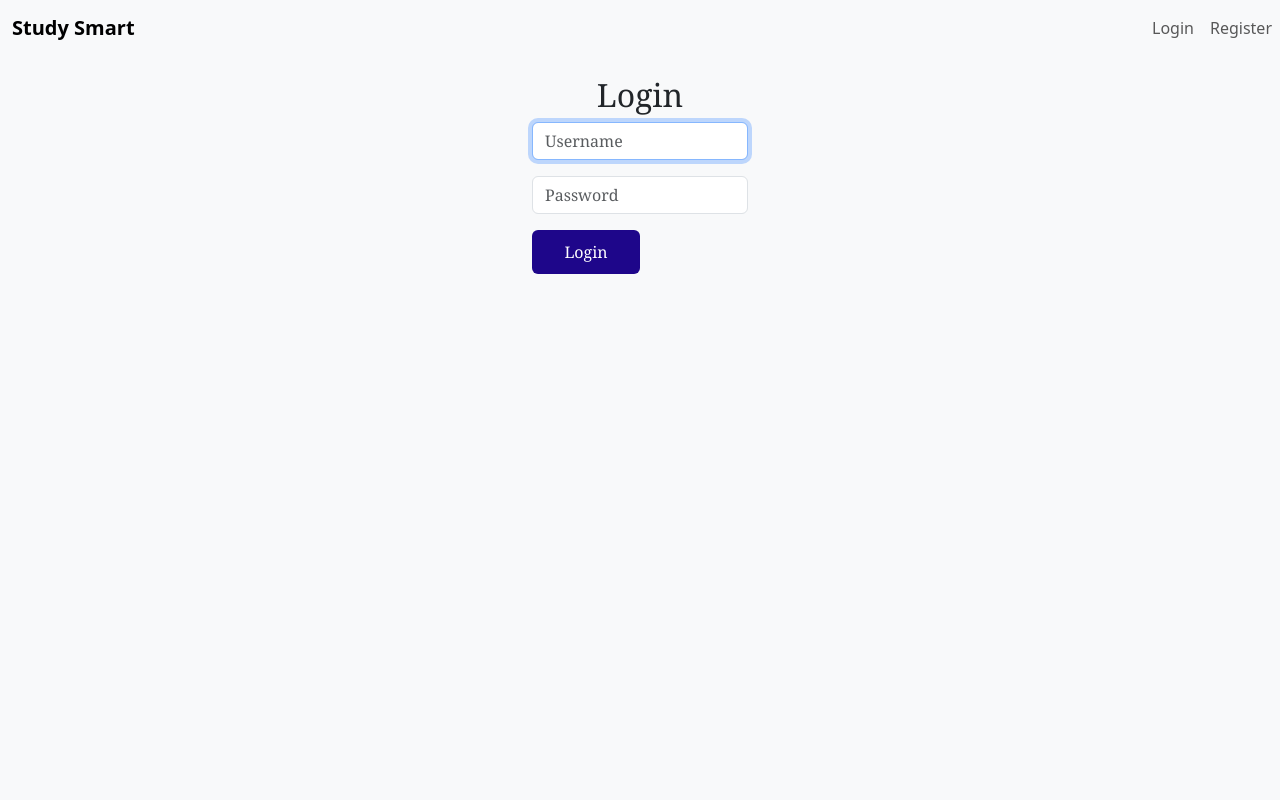
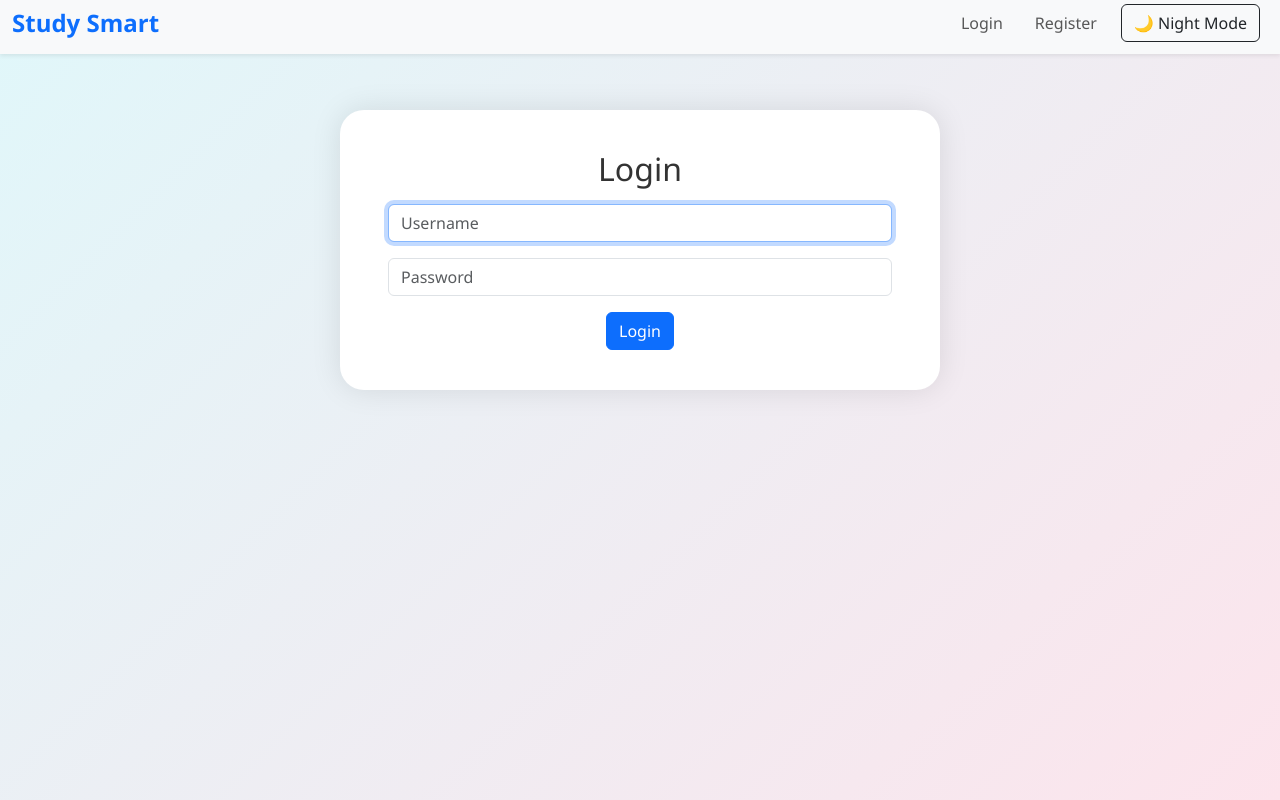
Before and after one commit to jathin317/Study-smart, a Flask app: page /login in a window 1280 px wide. Run offline with Flask 3, Linux system fonts and the light colour scheme; some libraries are stand-ins or nearby versions.

Commit message:
completed

```diff
--- a/app.py
+++ b/app.py
@@ -37,7 +37,7 @@ def login():
 
         db = get_db()
         user = db.execute("SELECT * FROM users WHERE username = ?", (username,)).fetchone()
-        if user is None or not check_password_hash(user["password"], password):
+        if user is None or not check_password_hash(user["hash"], password):
             flash("Invalid username or password.")
             return redirect("/login")
         flash("Logged in successfully.")
@@ -74,7 +74,7 @@ def register():
             return redirect("/register")
 
         hashed_password = generate_password_hash(password)
-        db.execute("INSERT INTO users (username, password) VALUES (?, ?)", (username, hashed_password))
+        db.execute("INSERT INTO users (username, hash) VALUES (?, ?)", (username, hashed_password))
         db.commit()
         flash("Registered successfully. Please log in.")
         return redirect("/login")
@@ -111,12 +111,15 @@ def tasks():
             flash("Task title is required.", "danger")
             return redirect("/tasks")
 
-        db.execute("INSERT INTO tasks (user_id, title, description, due_date, priority) VALUES (?, ?, ?, ?, ?)", (user_id, title, description, due_date, priority))
+        db.execute("INSERT INTO tasks (user_id, title, description, due_date, priority) VALUES (?, ?, ?, ?, ?)",
+                   (user_id, title, description, due_date, priority))
         db.commit()
         flash("Task added successfully.", "success")
+        return redirect("/tasks")
 
-        tasks = db.execute("SELECT * FROM tasks WHERE user_id = ? ORDER BY due_date ASC", (user_id,)).fetchall()
-        return render_template("tasks.html", tasks=tasks)
+    tasks = db.execute("SELECT * FROM tasks WHERE user_id = ? ORDER BY due_date ASC", (user_id,)).fetchall()
+    return render_template("tasks.html", tasks=tasks)
+
 
 @app.route("/timer")
 @login_required
@@ -134,3 +137,14 @@ def log_session():
     db.commit()
 
     return "", 204
+
+@app.route("/complete_task", methods=["POST"])
+@login_required
+def complete_task():
+    db = get_db()
+    user_id = session["user_id"]
+    task_id = request.form.get("task_id")
+    db.execute("UPDATE tasks SET complete = 1 WHERE id = ? AND user_id = ?", (task_id, user_id))
+    db.commit()
+    flash("Task marked as complete.", "success")
+    return redirect("/tasks")
--- a/static/css/style.css
+++ b/static/css/style.css
@@ -1,22 +1,105 @@
-form.container{
-    font-family:Cambria, Cochin, Georgia, Times, 'Times New Roman', serif;
-    width: 20%;
-    margin: 0 auto;
-    padding: 20px;
-    align-items: center;;
+body {
+    margin: 0;
+    padding-top: 80px;
+    background: linear-gradient(135deg, #e0f7fa, #fce4ec);
+    min-height: 100vh;
+    font-family: 'Segoe UI', Tahoma, Geneva, Verdana, sans-serif;
+}
+
+
+nav.navbar {
+    margin-top: 0 !important;
+    padding-top: 0 !important;
+    top: 0;
+    left: 0;
+    right: 0;
+    z-index: 1030;
+    position: fixed;
+}
+
+.container {
+    background-color: white;
+    border-radius: 1.5rem;
+    box-shadow: 0 0 30px rgba(0, 0, 0, 0.1);
+    padding: 2.5rem 3rem;
+    max-width: 600px;
+    margin: 30px auto;
+    text-align: center;
+    color: #0d3c94;
 }
 
 h2 {
-    text-align: center;
-    color: #1e068a;
+    font-size: 2rem;
+    color: #333;
+    margin-bottom: 1rem;
 }
 
-form.container button{
-    background-color: #1e068a;
-    color: white;
-    border: none;
-    padding: 10px 20px;
-    font-size: 16px;
-    width: 50%;
-    align-items: center;
+.lead {
+    font-size: 1.2rem;
+    color: #555;
 }
+
+#time {
+    font-size: 4rem;
+    font-weight: bold;
+    color: #2c3e50;
+    margin: 1.5rem 0;
+}
+
+button {
+    margin: 0 0.5rem;
+    font-size: 1.1rem;
+    padding: 0.6rem 1.2rem;
+    border-radius: 2rem;
+    transition: transform 0.2s ease, box-shadow 0.2s ease;
+}
+
+button:hover {
+    transform: scale(1.05);
+    box-shadow: 0 0 10px rgba(0, 0, 0, 0.15);
+}
+
+#status {
+    margin-top: 2rem;
+    font-size: 1.1rem;
+    color: #555;
+    font-style: italic;
+}
+
+.navbar-brand {
+    font-size: 1.5rem;
+}
+
+.navbar-nav .nav-link {
+    font-size: 1rem;
+    margin-left: 1rem;
+}
+
+/* Dark mode styles */
+body.dark-mode {
+    background: linear-gradient(135deg, #121212, #1f1f1f);
+    color: #f1f1f1;
+}
+
+body.dark-mode .container {
+    background-color: #242424;
+    color: #0d3c94;
+}
+
+body.dark-mode .navbar {
+    background-color: #2c2c2c !important;
+}
+
+body.dark-mode .nav-link {
+    color: #ddd !important;
+}
+
+body.dark-mode .btn-outline-dark {
+    color: #eee;
+    border-color: #eee;
+}
+
+h2.dark-mode {
+    color: #f1f1f1;
+    background-color: #f1f1f1;
+}
--- /dev/null
+++ b/static/js/nightmode.js
@@ -0,0 +1,24 @@
+// nightmode.js
+
+document.addEventListener("DOMContentLoaded", function () {
+    const toggleBtn = document.getElementById("night-toggle");
+
+    // Apply stored theme preference
+    if (localStorage.getItem("theme") === "dark") {
+        document.body.classList.add("dark-mode");
+        toggleBtn.innerText = "☀️ Light Mode";
+    }
+
+    toggleBtn.addEventListener("click", function () {
+        document.body.classList.toggle("dark-mode");
+
+        // Update button text and store preference
+        if (document.body.classList.contains("dark-mode")) {
+            toggleBtn.innerText = "☀️ Light Mode";
+            localStorage.setItem("theme", "dark");
+        } else {
+            toggleBtn.innerText = "🌙 Night Mode";
+            localStorage.setItem("theme", "light");
+        }
+    });
+});
--- a/templates/layout.html
+++ b/templates/layout.html
@@ -1,35 +1,46 @@
-<!DOCTYPE HTML>
+<!DOCTYPE html>
 <html lang="en">
 <head>
     <meta charset="UTF-8">
     <meta name="viewport" content="width=device-width, initial-scale=1.0">
-        <title>{% block title %}{% endblock %}</title>
-        <link rel="stylesheet" href="static/css/style.css">
-        <link href="https://cdn.jsdelivr.net/npm/bootstrap@5.3.7/dist/css/bootstrap.min.css" rel="stylesheet" integrity="sha384-LN+7fdVzj6u52u30Kp6M/trliBMCMKTyK833zpbD+pXdCLuTusPj697FH4R/5mcr" crossorigin="anonymous">
-        <script src="https://cdn.jsdelivr.net/npm/bootstrap@5.3.7/dist/js/bootstrap.bundle.min.js" integrity="sha384-ndDqU0Gzau9qJ1lfW4pNLlhNTkCfHzAVBReH9diLvGRem5+R9g2FzA8ZGN954O5Q" crossorigin="anonymous"></script>
-        <script src="https://cdn.jsdeliver.net/npm/chart.js"></script>
+    <title>{% block title %}Study Smart{% endblock %}</title>
+
+    <link href="https://cdn.jsdelivr.net/npm/bootstrap@5.3.7/dist/css/bootstrap.min.css" rel="stylesheet" crossorigin="anonymous">
+    <link rel="stylesheet" href="{{ url_for('static', filename='css/style.css') }}">
+    <script src="https://cdn.jsdelivr.net/npm/chart.js"></script>
 </head>
-    <body class="bg-light">
-        <navbar class="navbar navbar-expand-lg navbar-light bg-light" id="navbar">
+<body>
+
+    <nav class="navbar navbar-expand-lg navbar-light bg-light fixed-top shadow-sm">
         <div class="container-fluid">
-                <a class="navbar-expand-lg navbar-brand" href="/"><strong><span class="blue">Study Smart</span></strong></a>
-            </div>
-            <div class="collapse navbar-collapse">
+            <a class="navbar-brand fw-bold text-primary" href="/">Study Smart</a>
+            <button class="navbar-toggler" type="button" data-bs-toggle="collapse" data-bs-target="#navbarNav">
+                <span class="navbar-toggler-icon"></span>
+            </button>
+            <div class="collapse navbar-collapse" id="navbarNav">
+                <ul class="navbar-nav ms-auto">
                     {% if session["user_id"] %}
-                    <ul class="navbar-nav me-auto mb-2 mb-lg-0">
                         <li class="nav-item"><a class="nav-link" href="/dashboard">Dashboard</a></li>
                         <li class="nav-item"><a class="nav-link" href="/timer">Timer</a></li>
                         <li class="nav-item"><a class="nav-link" href="/tasks">Tasks</a></li>
                         <li class="nav-item"><a class="nav-link" href="/logout">Logout</a></li>
-                    </ul>
                     {% else %}
-                    <ul class="navbar-nav me-auto mb-2 mb-lg-0">
                         <li class="nav-item"><a class="nav-link" href="/login">Login</a></li>
                         <li class="nav-item"><a class="nav-link" href="/register">Register</a></li>
+                    {% endif %}
                 </ul>
-                {% endif %}
+                <button id="night-toggle" class="btn btn-outline-dark ms-3">🌙 Night Mode</button>
             </div>
-        </navbar>
-        {% block main %}
-        {% endblock %}
+        </div>
+    </nav>
+
+    <main class="container-fluid">
+        {% block main %}{% endblock %}
+    </main>
+
+    <script src="https://cdn.jsdelivr.net/npm/bootstrap@5.3.7/dist/js/bootstrap.bundle.min.js" crossorigin="anonymous"></script>
+    <script src="{{ url_for('static', filename='js/nightmode.js') }}"></script>
+
+
+</body>
 </html>
```
Also changed, not shown: static/js/timer.js (+9 -5 lines), templates/tasks.html (+12 -3 lines), requirements.txt (renamed from static/requirements.txt), study-smart.db, 5 other files. Lines whose indentation alone changed are shown as unchanged.
